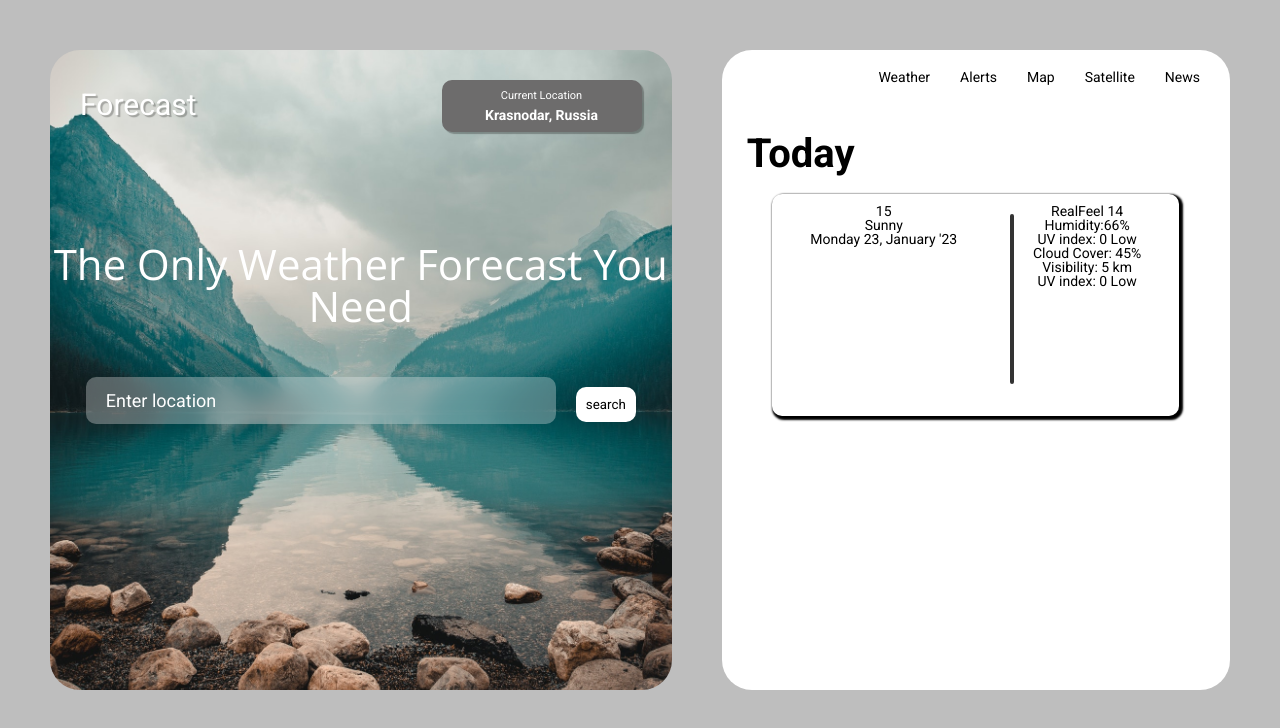
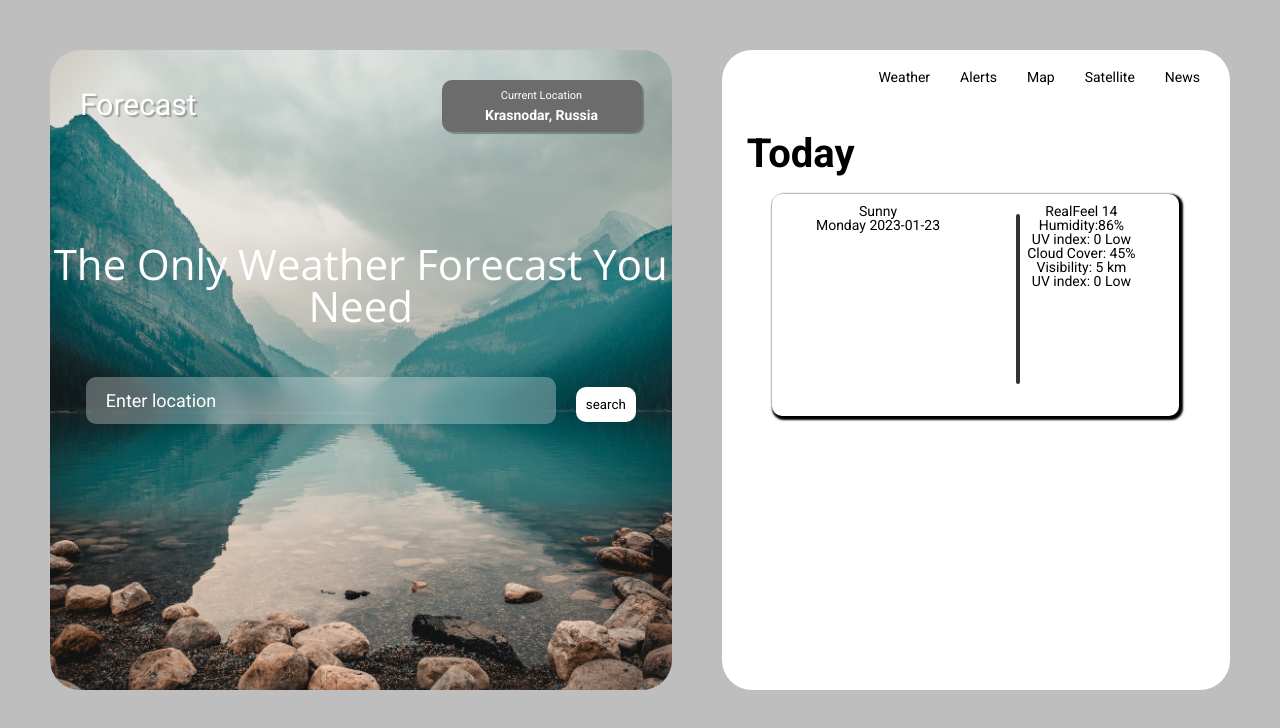
Before and after one commit to ch1cano/weather-react-app, a React (Create React App) app: page / in a window 1280 px wide. Shown: the top 728 px of the page. Built offline with nearby package versions, Linux system fonts and the light colour scheme; no server answers.

Commit message:
work with api weather

```diff
--- a/src/App.js
+++ b/src/App.js
@@ -1,6 +1,6 @@
 import './App.css';
 import Search from './Components/Search';
-import { WeatherCard } from './Components/WeatherCard';
+import WeatherCard from './Components/WeatherCard';
 
 function App() {
   return (
--- a/src/Components/WeatherCard.jsx
+++ b/src/Components/WeatherCard.jsx
@@ -2,7 +2,26 @@ import React from 'react';
 
 import '../css/WeatherCard.css';
 
-export const WeatherCard = () => {
+const WeatherCard = () => {
+  // const APIkey =
+  //   'http://api.weatherapi.com/v1/current.json?key=de1dc24841074eda804193813232301&q=Krasnodar&aqi=no';
+
+  fetch(
+    'http://api.weatherapi.com/v1/current.json?key=de1dc24841074eda804193813232301&q=Krasnodar&aqi=no',
+    {
+      method: 'GET',
+      headers: {
+        Accept: 'application/json',
+      },
+    },
+  )
+    .then((response) => response.json())
+    .then((response) => console.log(JSON.stringify(response)));
+
+  const data = {
+    localtime: '2023-01-23',
+    humidity: '86',
+  };
   return (
     <div className="container weather-card">
       <nav>
@@ -22,13 +41,13 @@ export const WeatherCard = () => {
         <div className="today-card-container">
           <div className="today-card-main">
             <div className="temperature">
-              <p>15</p>
+              <p></p>
             </div>
             <div className="weather">
               <p>Sunny</p>
             </div>
             <div className="date">
-              <p>Monday 23, January '23</p>{' '}
+              <p>Monday {data.localtime}</p>{' '}
             </div>
           </div>
           <div className="today-card-secondary">
@@ -36,7 +55,7 @@ export const WeatherCard = () => {
               <p>RealFeel 14</p>
             </div>
             <div className="">
-              <p>Humidity:66%</p>
+              <p>Humidity:{data.humidity}%</p>
             </div>
             <div className="">
               <p>UV index: 0 Low</p>{' '}
@@ -56,3 +75,5 @@ export const WeatherCard = () => {
     </div>
   );
 };
+
+export default WeatherCard;
```
